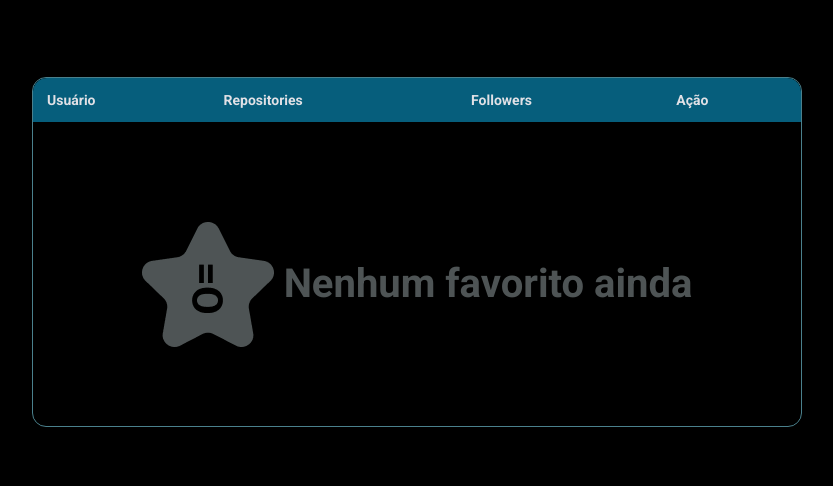
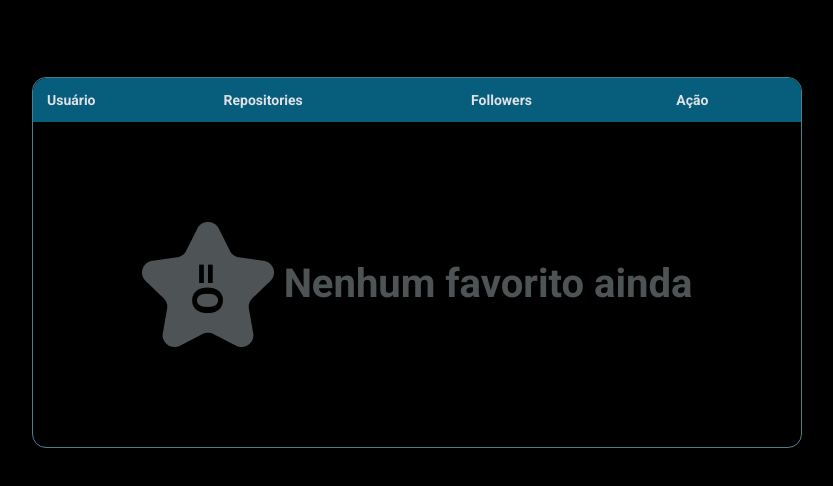
Before and after one commit to SoftEngineerGabriel/GitFavApp, a plain HTML site: page index.html in a window 1280 px wide. Shown: the part 120-606 px from the top of the page, without its empty margins (223-1056 px from the left). Drawn offline with Linux system fonts and the light colour scheme.

Commit message:
aplicação finalizada

```diff
--- a/style.css
+++ b/style.css
@@ -90,28 +90,41 @@ tbody td img{
 .table {
 
     width: 100%;
-    max-height: 350px;
+    max-height: 400px;
     margin-top: 8rem;
     border: 1.5px solid var(--blue-gray);
     border-radius: 1.4rem;
     overflow-y: scroll;
 }
 
+.table::-webkit-scrollbar{
+    width: 1rem;
+}
+
+.table::-webkit-scrollbar-button{
+    display: none;
+}
+
+
+.table::-webkit-scrollbar-thumb{
+    background-color:var(--light-blue);
+    border-top-right-radius: 1.8rem;
+    border-bottom-right-radius: 1.8rem;
+}
+
+
+table {
+    width: 100%;
+    border-collapse: collapse;
+    font-size: 1.4rem;
+    margin: 0;
+    padding: 0;
+    box-sizing: border-box;
+}
 
 tbody {
     position: relative;
 }
-
-table {
-    width: 100%;
-
-    border-collapse: collapse;
-    border-radius: 1.4rem;
-    font-size: 1.4rem;
-
-
-}
-
 
 
 thead th{
@@ -123,10 +136,6 @@ thead th{
 
 thead th:first-child{
    border-top-left-radius: 1.4rem;
-}
-
-thead th:last-child{
-    border-top-right-radius: 1.4rem ;
 }
 
 tbody td{
@@ -154,10 +163,6 @@ tbody tr:nth-child(even) td {
 
 tbody tr:last-child td:first-child {
     border-bottom-left-radius: 1.4rem;
-}
-
-tbody tr:last-child td:last-child {
-    border-bottom-right-radius: 1.4rem;
 }
 
 td button {
```
